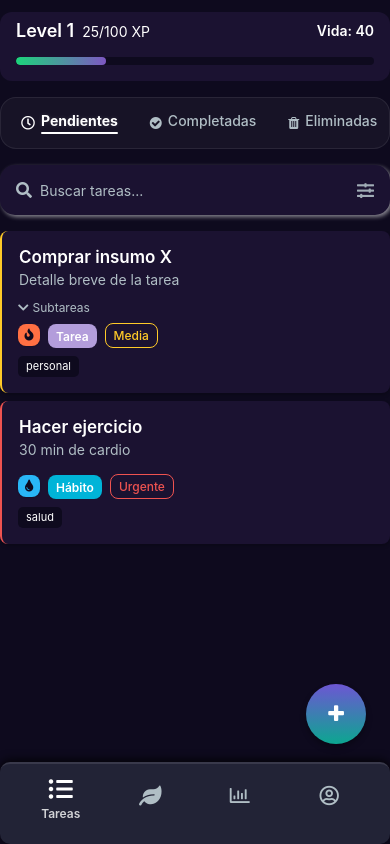
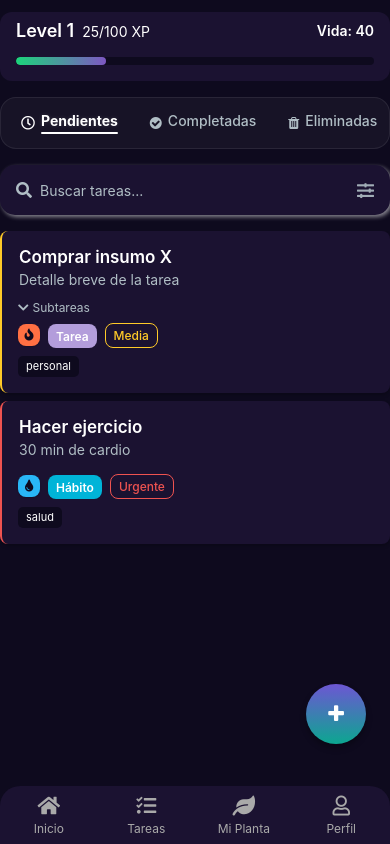
Before and after one commit to codesebastianvega/mana-bloom-app, a React Native app: screen / in a window 390 px wide. Built offline with nearby package versions, Linux system fonts and the light colour scheme.

Commit message:
feat: add bottom navigation footer

```diff
--- a/src/components/Footer.js
+++ b/src/components/Footer.js
@@ -1,39 +1,42 @@
 import React from "react";
 import { View, Text, TouchableOpacity } from "react-native";
 import { FontAwesome5 } from "@expo/vector-icons";
+import { LinearGradient } from "expo-linear-gradient";
+
 import styles from "./Footer.styles";
-import { Colors } from "../theme";
 
-export default function Footer({ activeScreen, onNavigate }) {
-  const buttons = [
-    { key: "tasks", label: "Tareas", icon: "list-ul" },
-    { key: "plant", label: "Planta", icon: "leaf" },
-    { key: "stats", label: "Estadísticas", icon: "chart-bar" },
-    { key: "profile", label: "Perfil", icon: "user-circle" },
-  ];
+const NAV_ITEMS = [
+  { route: "Home", label: "Inicio", icon: "home" },
+  { route: "Tasks", label: "Tareas", icon: "tasks" },
+  { route: "Plant", label: "Mi Planta", icon: "leaf" },
+  { route: "Profile", label: "Perfil", icon: "user" },
+];
 
+export default function Footer({ navigation, activeRoute }) {
   return (
     <View style={styles.container}>
-      {buttons.map((btn) => {
-        const isActive = activeScreen === btn.key;
+      {NAV_ITEMS.map((item) => {
+        const isActive = activeRoute === item.route;
         return (
           <TouchableOpacity
-            key={btn.key}
-            style={styles.button}
-            onPress={() => onNavigate(btn.key)}
+            key={item.route}
+            style={styles.touchable}
+            onPress={() => navigation.navigate(item.route)}
           >
-            <View
-              style={
-                isActive ? styles.activeIconWrapper : styles.iconWrapper
-              }
-            >
-              <FontAwesome5
-                name={btn.icon}
-                size={isActive ? 24 : 20}
-                color={isActive ? Colors.text : Colors.textMuted}
-              />
-            </View>
-            {isActive && <Text style={styles.label}>{btn.label}</Text>}
+            {isActive ? (
+              <LinearGradient
+                colors={["#1E90FF", "#9932CC"]}
+                style={styles.activeButton}
+              >
+                <FontAwesome5 name={item.icon} size={20} color="#FFF" />
+                <Text style={styles.activeLabel}>{item.label}</Text>
+              </LinearGradient>
+            ) : (
+              <View style={styles.inactiveButton}>
+                <FontAwesome5 name={item.icon} size={20} color="#A9A9A9" />
+                <Text style={styles.label}>{item.label}</Text>
+              </View>
+            )}
           </TouchableOpacity>
         );
       })}
--- a/src/components/Footer.styles.js
+++ b/src/components/Footer.styles.js
@@ -1,59 +1,40 @@
-// src/components/Footer/Footer.styles.js
-
 import { StyleSheet } from "react-native";
-import { Colors, Spacing } from "../theme";
+import { Spacing } from "../theme";
 
 export default StyleSheet.create({
   container: {
     position: "absolute",
+    bottom: 0,
     left: 0,
     right: 0,
-    bottom: 0,
     flexDirection: "row",
-    justifyContent: "space-between",
-    alignItems: "flex-start",
-    backgroundColor: "rgba(34, 35, 54, 1)",
+    backgroundColor: "#1b1231",
+    borderTopLeftRadius: 20,
+    borderTopRightRadius: 20,
+  },
+  touchable: {
+    flex: 1,
+  },
+  activeButton: {
+    alignItems: "center",
+    justifyContent: "center",
     paddingVertical: Spacing.small,
-    paddingHorizontal: Spacing.base,
-    borderTopWidth: 2,
-    borderTopColor: "rgba(255, 255, 255, 0.1)",
-    shadowColor: Colors.shadow,
-    shadowOffset: { width: 0, height: -2 },
-    shadowOpacity: 0.8,
-    shadowRadius: 10,
-    elevation: 5,
-    borderRadius: 10,
-    paddingTop: Spacing.tiny,
-    paddingBottom: 15,
+    borderRadius: 20,
   },
-  button: {
-    flex: 1,
+  inactiveButton: {
     alignItems: "center",
     justifyContent: "center",
     paddingVertical: Spacing.small,
   },
-  activeButton: {
-    transform: [{ scale: 1.2 }], // Escala sutilmente el botón activo
-    transition: "transform 0.3s ease-in-out", // Animación de escala
-  },
-  iconWrapper: {
-    padding: Spacing.small,
-    borderRadius: 50,
-    justifyContent: "center",
-    alignItems: "center",
-    // Ya no hay un estilo de fondo para el estado activo aquí.
-  },
-  // El estilo activeIconWrapper ha sido eliminado.
   label: {
     marginTop: Spacing.tiny,
     fontSize: 12,
-    fontWeight: "600",
-    color: Colors.text,
-    opacity: 0.8,
+    color: "#A9A9A9",
   },
   activeLabel: {
-    color: Colors.text,
+    marginTop: Spacing.tiny,
+    fontSize: 12,
+    color: "#FFF",
     fontWeight: "bold",
-    opacity: 1,
   },
 });
```
